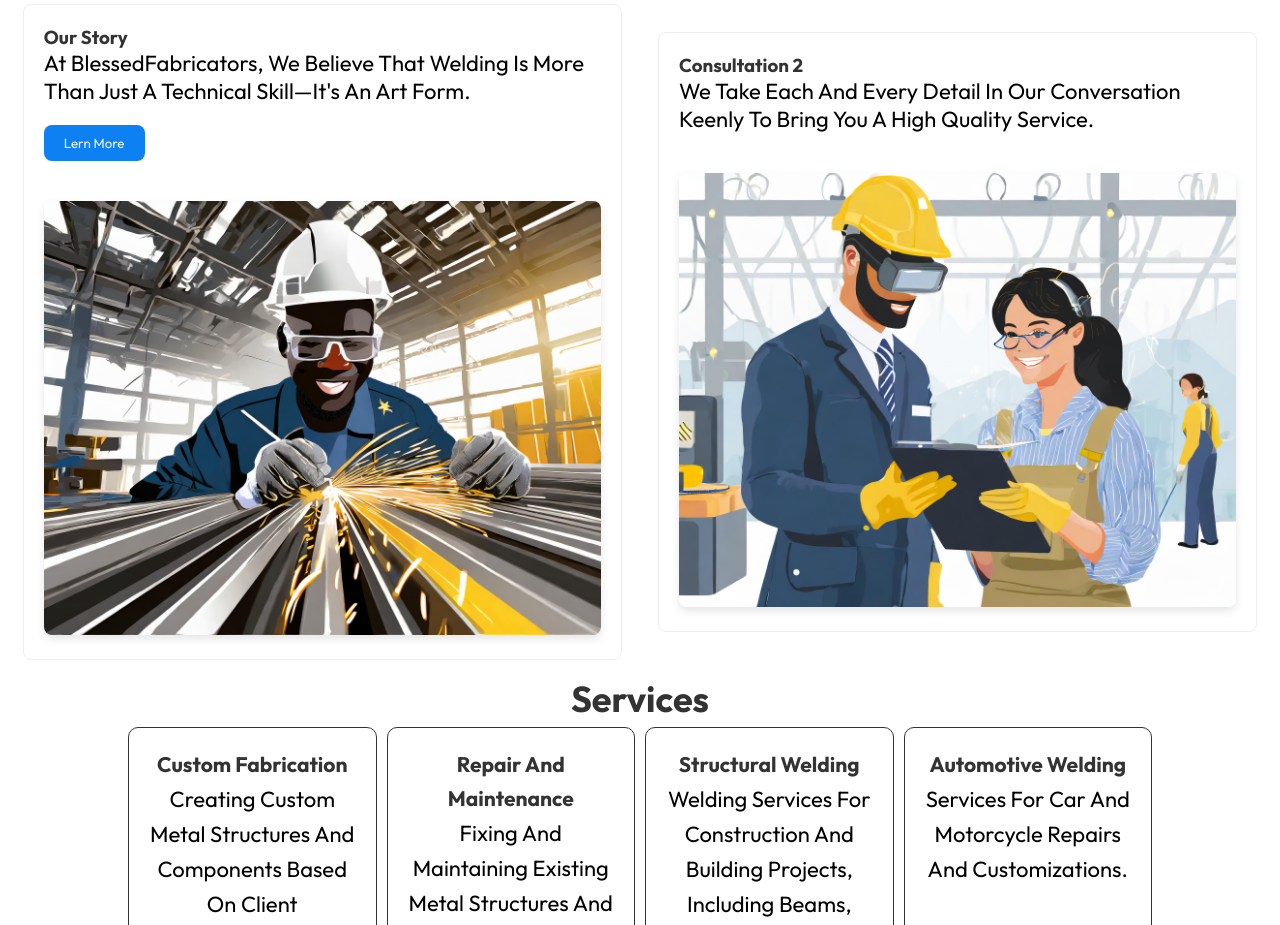
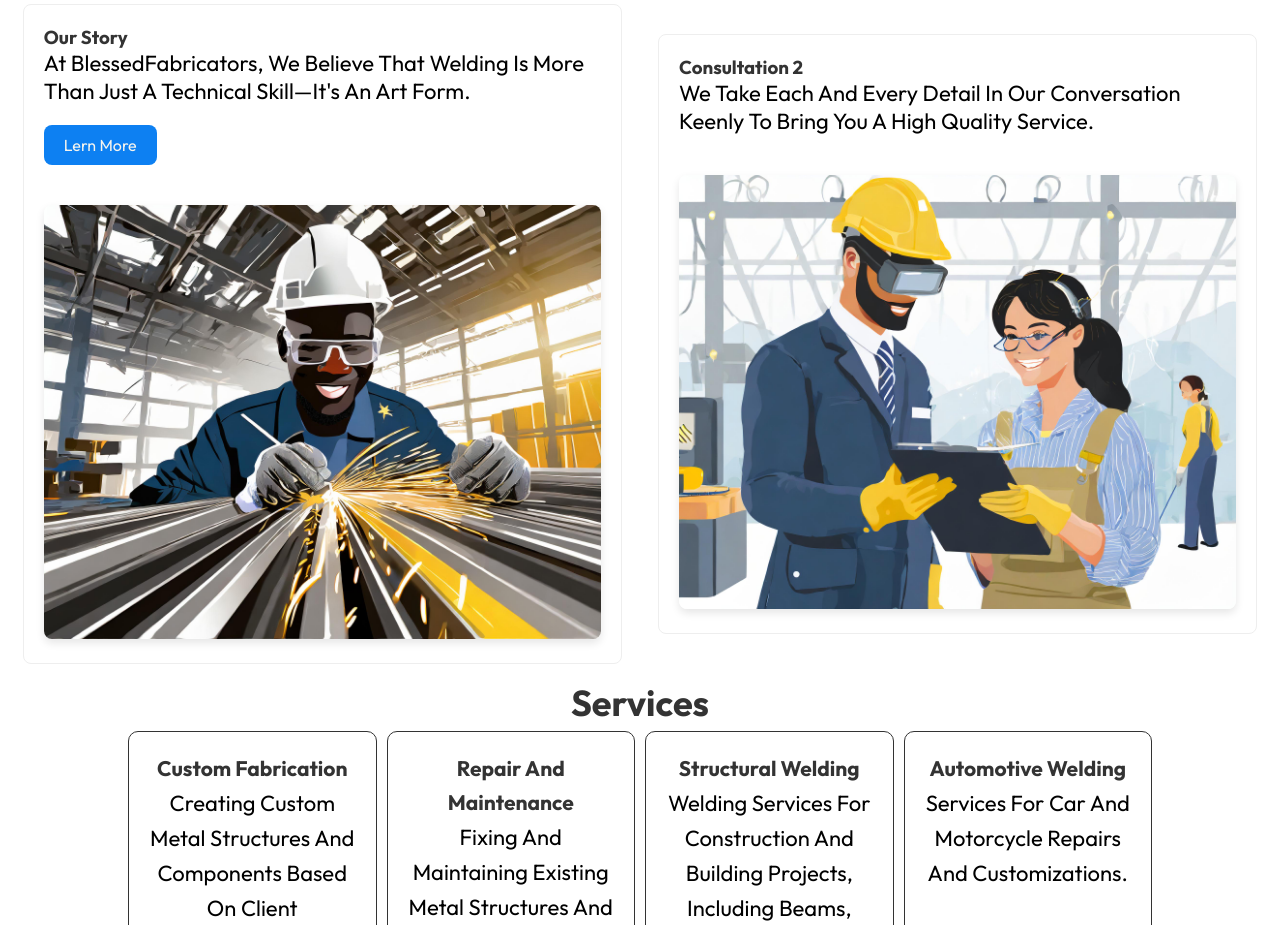
Before and after one commit to hackwellbn/tailor, a React (Vite) app: page / in a window 1280 px wide. Shown: the part 3100-4025 px from the top of the page. Built offline with nearby package versions, Linux system fonts and the light colour scheme.

Commit message:
updating

```diff
--- a/src/Pages/HomePage/layouts/About/About.jsx
+++ b/src/Pages/HomePage/layouts/About/About.jsx
@@ -1,12 +1,9 @@
 import React from 'react';
+import { NavLink } from 'react-router-dom';
 import './About.css';
 import { consultations } from '../../../../assets/assets';
 
 const About = () => {
-    const handleNavigation = (url) => {
-        window.location.href = '/about';
-    };
-
     return (
         <div>
             <div className="About-container">
@@ -19,9 +16,9 @@ const About = () => {
                                     <p>{item.description}</p>
                                     {item.buttonText && item.buttonLink && (
                                         <div className="btns">
-                                            <button className='btn' onClick={() => handleNavigation(item.buttonLink)}>
+                                            <NavLink to={item.buttonLink} className='btn'>
                                                 {item.buttonText}
-                                            </button>
+                                            </NavLink>
                                         </div>
                                     )}
                                 </div>
```
